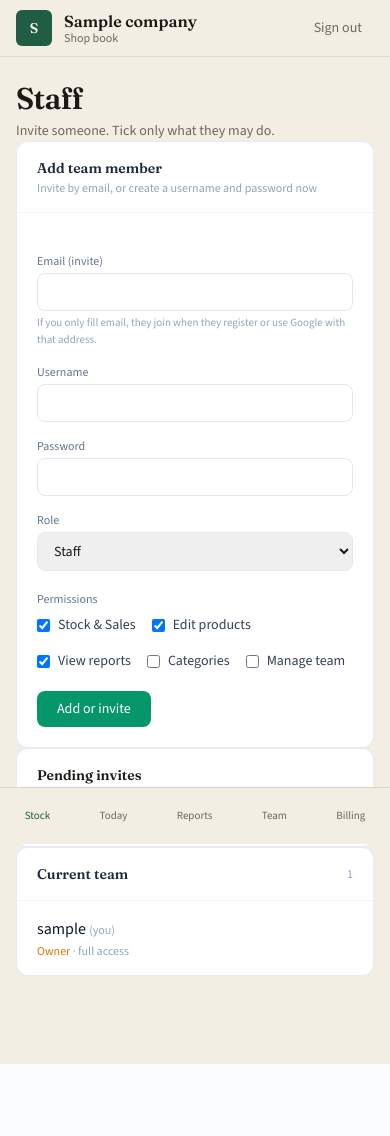
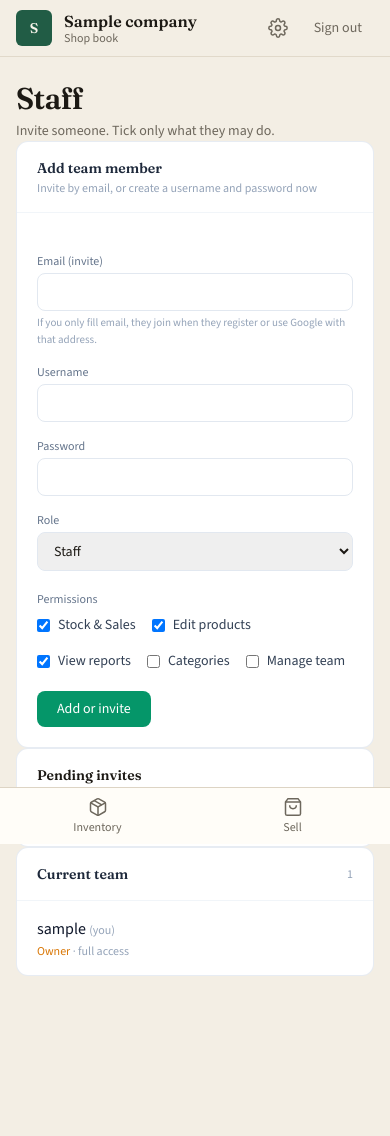
Before and after one commit to lumalabriandouglas-design/cloud_stock_manager, a Django app: page /team/ in a window 390 px wide. Before the commit the page ends 1064 px from the top, so only its background shows below. Run offline with Django 5.2, Linux system fonts and the light colour scheme; a user stored in the database is signed in; tables that the repository leaves empty hold one stand-in row (values such as "Sample post"); some libraries are stand-ins or nearby versions.

Commit message:
Match Node chrome: Inventory + Sell tabs, More menu
Bottom bar has only those two screens. Today, reports, team,
billing, import and export live under the gear next to Sign out.

```diff
--- a/legacy/inventory/templates/inventory/base.html
+++ b/legacy/inventory/templates/inventory/base.html
@@ -63,15 +63,25 @@
         </a>
         <div class="flex shrink-0 items-center gap-1">
             <nav class="hidden items-center gap-1 md:flex">
-                <a href="{% url 'dashboard' %}" class="rounded-md px-3 py-2 text-sm {% if request.resolver_match.url_name == 'dashboard' %}bg-good-bg font-medium text-primary{% else %}text-muted hover:text-ink{% endif %}">Inventory</a>
-                {% if can_view_reports %}<a href="{% url 'today' %}" class="rounded-md px-3 py-2 text-sm {% if request.resolver_match.url_name == 'today' %}bg-good-bg font-medium text-primary{% else %}text-muted hover:text-ink{% endif %}">Today</a>{% endif %}
-                {% if can_view_reports %}<a href="{% url 'sales_report' %}" class="rounded-md px-3 py-2 text-sm {% if request.resolver_match.url_name == 'sales_report' %}bg-good-bg font-medium text-primary{% else %}text-muted hover:text-ink{% endif %}">Reports</a>{% endif %}
-                {% if can_manage_categories %}<a href="{% url 'manage_categories' %}" class="rounded-md px-3 py-2 text-sm text-muted hover:text-ink">Categories</a>{% endif %}
-                {% if can_manage_team %}<a href="{% url 'manage_team' %}" class="rounded-md px-3 py-2 text-sm text-muted hover:text-ink">Team</a>{% endif %}
-                <a href="{% url 'billing' %}" class="rounded-md px-3 py-2 text-sm text-muted hover:text-ink">Billing</a>
-                {% if is_platform_admin %}<a href="{% url 'platform_admin' %}" class="rounded-md px-3 py-2 text-sm text-accent">Platform</a>{% endif %}
+                <a href="{% url 'dashboard' %}" class="rounded-md px-3 py-2 text-sm {% if request.resolver_match.url_name == 'dashboard' %}bg-good-bg font-medium text-primary{% else %}text-muted hover:bg-surface hover:text-ink{% endif %}">Inventory</a>
+                <a href="{% url 'sell' %}" class="rounded-md px-3 py-2 text-sm {% if request.resolver_match.url_name == 'sell' %}bg-good-bg font-medium text-primary{% else %}text-muted hover:bg-surface hover:text-ink{% endif %}">Sell</a>
             </nav>
-            <span class="hidden text-xs text-muted sm:inline">{{ request.user.username }}</span>
+            <div class="relative">
+                <button type="button" id="more-btn" aria-label="More" class="grid size-10 place-items-center rounded-md text-muted hover:bg-surface hover:text-ink">
+                    <svg width="20" height="20" viewBox="0 0 24 24" fill="none" stroke="currentColor" stroke-width="1.8"><circle cx="12" cy="12" r="3"/><path d="M19.4 15a1.65 1.65 0 0 0 .33 1.82l.06.06a2 2 0 1 1-2.83 2.83l-.06-.06a1.65 1.65 0 0 0-1.82-.33 1.65 1.65 0 0 0-1 1.51V21a2 2 0 1 1-4 0v-.09A1.65 1.65 0 0 0 9 19.4a1.65 1.65 0 0 0-1.82.33l-.06.06a2 2 0 1 1-2.83-2.83l.06-.06A1.65 1.65 0 0 0 4.68 15a1.65 1.65 0 0 0-1.51-1H3a2 2 0 1 1 0-4h.09A1.65 1.65 0 0 0 4.6 9a1.65 1.65 0 0 0-.33-1.82l-.06-.06a2 2 0 1 1 2.83-2.83l.06.06A1.65 1.65 0 0 0 9 4.68a1.65 1.65 0 0 0 1-1.51V3a2 2 0 1 1 4 0v.09A1.65 1.65 0 0 0 15 4.6a1.65 1.65 0 0 0 1.82-.33l.06-.06a2 2 0 1 1 2.83 2.83l-.06.06A1.65 1.65 0 0 0 19.4 9a1.65 1.65 0 0 0 1.51 1H21a2 2 0 1 1 0 4h-.09a1.65 1.65 0 0 0-1.51 1z"/></svg>
+                </button>
+                <div id="more-menu" class="absolute right-0 z-50 mt-1 hidden w-56 rounded-md bg-surface py-1 shadow-card">
+                    {% if can_view_reports %}<a href="{% url 'today' %}" class="flex w-full items-center gap-2 px-3 py-2.5 text-sm hover:bg-bg">Today’s numbers</a>{% endif %}
+                    {% if can_view_reports %}<a href="{% url 'sales_report' %}" class="flex w-full items-center gap-2 px-3 py-2.5 text-sm hover:bg-bg">Sales report</a>{% endif %}
+                    {% if can_view_reports %}<a href="{% url 'export_inventory_csv' %}" class="flex w-full items-center gap-2 px-3 py-2.5 text-sm hover:bg-bg">Export stock</a>{% endif %}
+                    {% if can_view_reports %}<a href="{% url 'export_sales_csv' %}" class="flex w-full items-center gap-2 px-3 py-2.5 text-sm hover:bg-bg">Export sales</a>{% endif %}
+                    {% if can_manage_stock %}<a href="{% url 'import_inventory' %}" class="flex w-full items-center gap-2 px-3 py-2.5 text-sm hover:bg-bg">Import</a>{% endif %}
+                    {% if can_manage_categories %}<a href="{% url 'manage_categories' %}" class="flex w-full items-center gap-2 px-3 py-2.5 text-sm hover:bg-bg">Categories</a>{% endif %}
+                    {% if can_manage_team %}<a href="{% url 'manage_team' %}" class="flex w-full items-center gap-2 px-3 py-2.5 text-sm hover:bg-bg">Staff & access</a>{% endif %}
+                    <a href="{% url 'billing' %}" class="flex w-full items-center gap-2 px-3 py-2.5 text-sm hover:bg-bg">Billing</a>
+                    {% if request.user.is_superuser %}<a href="{% url 'platform_admin' %}" class="flex w-full items-center gap-2 px-3 py-2.5 text-sm hover:bg-bg">Platform admin</a>{% endif %}
+                </div>
+            </div>
             <form action="{% url 'logout' %}" method="post">{% csrf_token %}
                 <button class="rounded-md px-3 py-2 text-sm text-muted hover:text-ink">Sign out</button>
             </form>
@@ -80,7 +90,7 @@
 </header>
 {% endif %}
 
-<main class="mx-auto w-full max-w-5xl px-4 py-6 sm:px-6 sm:py-8">
+<main class="mx-auto w-full max-w-5xl px-4 pb-24 pt-6 sm:px-6 sm:pb-10 sm:pt-8">
     {% if messages %}
     <div class="mb-6 space-y-2">{% for message in messages %}
         <div class="rounded-md px-4 py-3 text-sm {% if message.tags == 'success' %}bg-good-bg text-primary{% elif message.tags == 'error' %}bg-danger-bg text-danger{% else %}bg-warn-bg text-warn{% endif %}">{{ message }}</div>
@@ -90,15 +100,32 @@
 </main>
 
 {% if company %}
-<nav class="fixed inset-x-0 bottom-0 z-40 border-t border-line bg-bg md:hidden">
-    <div class="flex h-14 items-center justify-around text-[11px]">
-        <a href="{% url 'dashboard' %}" class="font-medium text-primary">Stock</a>
-        {% if can_view_reports %}<a href="{% url 'today' %}" class="text-muted">Today</a>{% endif %}
-        {% if can_view_reports %}<a href="{% url 'sales_report' %}" class="text-muted">Reports</a>{% endif %}
-        {% if can_manage_team %}<a href="{% url 'manage_team' %}" class="text-muted">Team</a>{% endif %}
-        <a href="{% url 'billing' %}" class="text-muted">Billing</a>
+<nav class="fixed inset-x-0 bottom-0 z-30 border-t border-line bg-surface md:hidden">
+    <div class="grid grid-cols-2">
+        <a href="{% url 'dashboard' %}" class="flex min-h-14 flex-col items-center justify-center gap-0.5 text-xs {% if request.resolver_match.url_name == 'dashboard' %}text-primary{% else %}text-muted{% endif %}">
+            <svg width="20" height="20" viewBox="0 0 24 24" fill="none" stroke="currentColor" stroke-width="1.8"><path d="M16.5 9.4 7.55 4.24"/><path d="M21 16V8a2 2 0 0 0-1-1.73l-7-4a2 2 0 0 0-2 0l-7 4A2 2 0 0 0 3 8v8a2 2 0 0 0 1 1.73l7 4a2 2 0 0 0 2 0l7-4A2 2 0 0 0 21 16z"/><polyline points="3.29 7 12 12 20.71 7"/><line x1="12" x2="12" y1="22" y2="12"/></svg>
+            Inventory
+        </a>
+        <a href="{% url 'sell' %}" class="flex min-h-14 flex-col items-center justify-center gap-0.5 text-xs {% if request.resolver_match.url_name == 'sell' %}text-primary{% else %}text-muted{% endif %}">
+            <svg width="20" height="20" viewBox="0 0 24 24" fill="none" stroke="currentColor" stroke-width="1.8"><path d="M6 2 3 6v14a2 2 0 0 0 2 2h14a2 2 0 0 0 2-2V6l-3-4Z"/><path d="M3 6h18"/><path d="M16 10a4 4 0 0 1-8 0"/></svg>
+            Sell
+        </a>
     </div>
 </nav>
+<script>
+  (function () {
+    var btn = document.getElementById("more-btn");
+    var menu = document.getElementById("more-menu");
+    if (!btn || !menu) return;
+    btn.addEventListener("click", function (e) {
+      e.stopPropagation();
+      menu.classList.toggle("hidden");
+    });
+    document.addEventListener("click", function () {
+      menu.classList.add("hidden");
+    });
+  })();
+</script>
 {% endif %}
 </body>
 </html>
--- a/legacy/inventory/urls.py
+++ b/legacy/inventory/urls.py
@@ -4,6 +4,7 @@ from . import features
 
 urlpatterns = [
     path("", views.dashboard, name="dashboard"),
+    path("sell/", features.sell, name="sell"),
     path("register/", views.register, name="register"),
     path("setup/", views.setup_company, name="setup_company"),
     path("today/", features.today, name="today"),
--- a/legacy/inventory/views.py
+++ b/legacy/inventory/views.py
@@ -631,19 +631,19 @@ def record_sale(request):
         custom_price = request.POST.get("sell_price")
         if not item_id:
             messages.error(request, "Select an item.")
-            return redirect("dashboard")
+            return redirect("sell")
         item = get_object_or_404(Item, id=item_id, company=company)
         sell_price = custom_price if custom_price else item.sell_price
         if item.quantity_in_stock < quantity:
             messages.error(request, f"Only {item.quantity_in_stock} left of {item.name}.")
-            return redirect("dashboard")
+            return redirect("sell")
         Sale.objects.create(company=company, item=item, quantity_sold=quantity, sell_price=sell_price)
         item.quantity_in_stock -= quantity
         item.save()
         log_activity(company, request.user, ActivityLog.ACTION_SALE, f"Sold {quantity}x {item.name}")
         notify_low_stock(company, item)
         messages.success(request, f"Sold {quantity} x {item.name}.")
-    return redirect("dashboard")
+    return redirect("sell")
 
 
 @login_required
```
Also changed, not shown: legacy/inventory/features.py (+26 -0 lines), legacy/inventory/templates/inventory/sell.html (added, +49 -0 lines).
